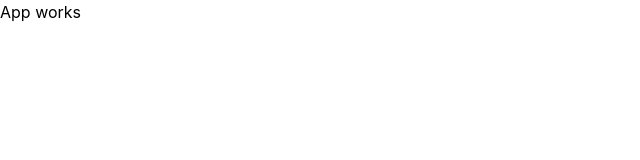
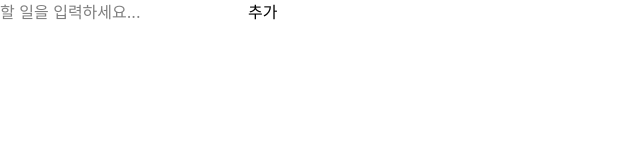
Before and after one commit to jin2214/kakao-assignment-1, a React (Vite) app in the folder assignment-2/: page / in a window 1280 px wide. Shown: the top 160 px of the page, without its empty margins (0-640 px from the left). Built offline with nearby package versions, Linux system fonts and the light colour scheme.

Commit message:
feat: Step3 - TodoInput컴포넌트 구현 및 plan.md파일 수정

```diff
--- a/assignment-2/src/App.jsx
+++ b/assignment-2/src/App.jsx
@@ -1,5 +1,6 @@
 import { useState, useEffect } from 'react'
 import { getToday, getMondayOfWeek, dateToString, shiftDate, getWeekdayOffset } from './utils/dateUtils'
+import TodoInput from './components/TodoInput'
 
 function App() {
   const [todos, setTodos] = useState(
@@ -80,7 +81,11 @@ function App() {
     setCurrentFilter(filter)
   }
 
-  return <div>App works</div>
+  return (
+    <div>
+      <TodoInput onAdd={handleAdd} />
+    </div>
+  )
 }
 
 export default App
--- a/assignment-2/src/components/TodoInput.jsx
+++ b/assignment-2/src/components/TodoInput.jsx
@@ -1,3 +1,41 @@
-export default function TodoInput() {
-  return null;
+import { useState } from 'react'
+
+export default function TodoInput({ onAdd }) {
+  const [text, setText] = useState('')
+  const [error, setError] = useState(false)
+
+  function handleAdd() {
+    if (!text.trim()) {
+      setError(true)
+      return
+    }
+    onAdd(text.trim())
+    setText('')
+    setError(false)
+  }
+
+  function handleKeyDown(e) {
+    if (e.isComposing) return
+    if (e.key === 'Enter') handleAdd()
+  }
+
+  return (
+    <div>
+      <div>
+        <input
+          type="text"
+          value={text}
+          maxLength={100}
+          placeholder="할 일을 입력하세요..."
+          onChange={(e) => {
+            setText(e.target.value)
+            setError(false)
+          }}
+          onKeyDown={handleKeyDown}
+        />
+        <button onClick={handleAdd}>추가</button>
+      </div>
+      {error && <p>할 일을 입력해주세요.</p>}
+    </div>
+  )
 }
```
